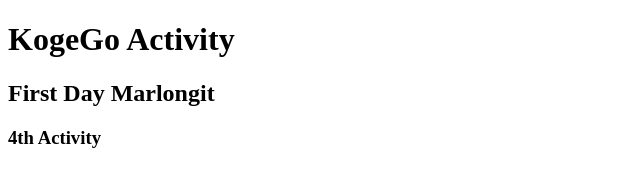
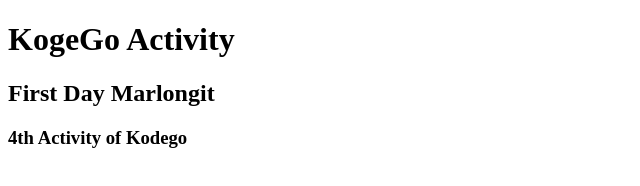
Before and after one commit to VENZMARL/sample.git.repo.soon, a plain HTML site: page index.html in a window 1280 px wide. Shown: the whole page, without its empty margins (0-640 px from the left). Drawn offline with Linux system fonts and the light colour scheme.

Commit message:
Add 4th Activity of Kodego

```diff
--- a/index.html
+++ b/index.html
@@ -8,6 +8,6 @@
 <body>
     <h1>KogeGo Activity</h1>
     <h2>First Day Marlongit</h2>
-    <h3>4th Activity</h3>
+    <h3>4th Activity of Kodego</h3>
 </body>
 </html>
```
